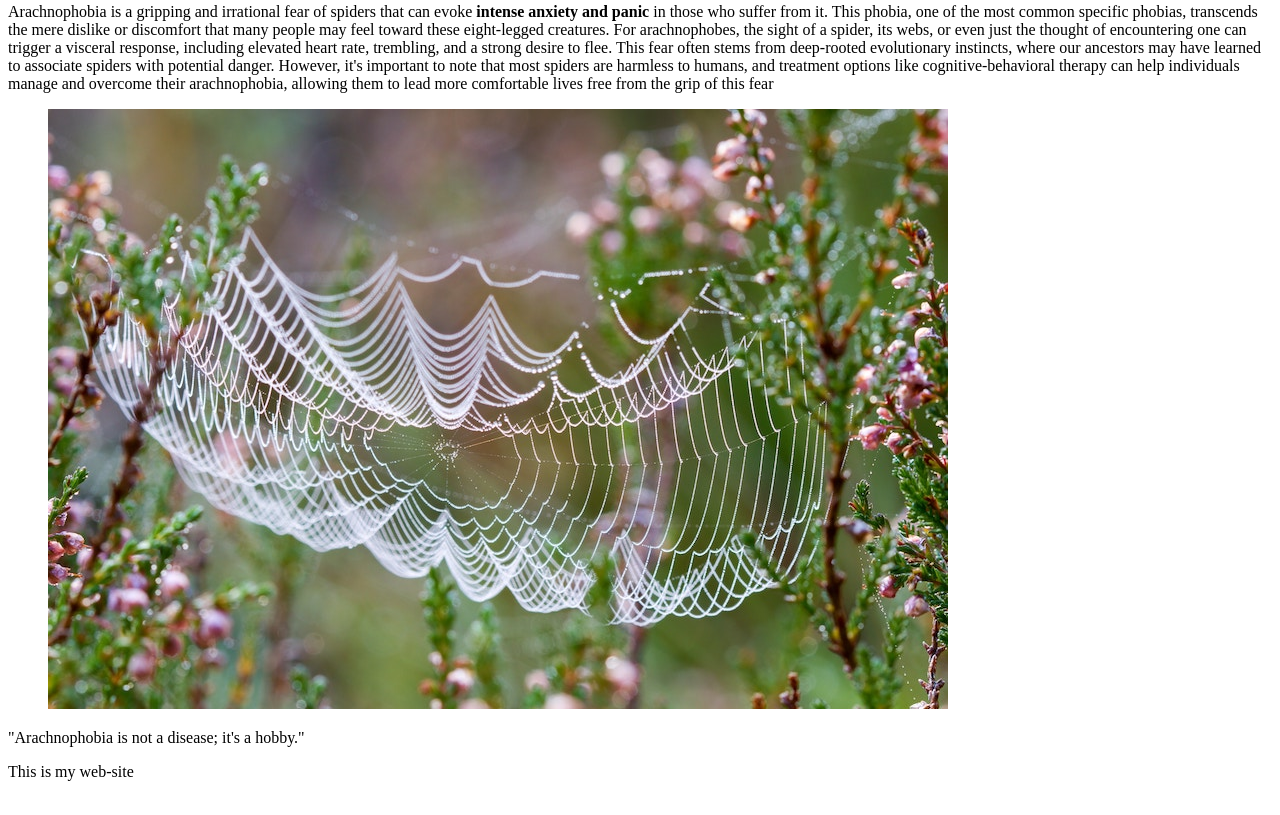
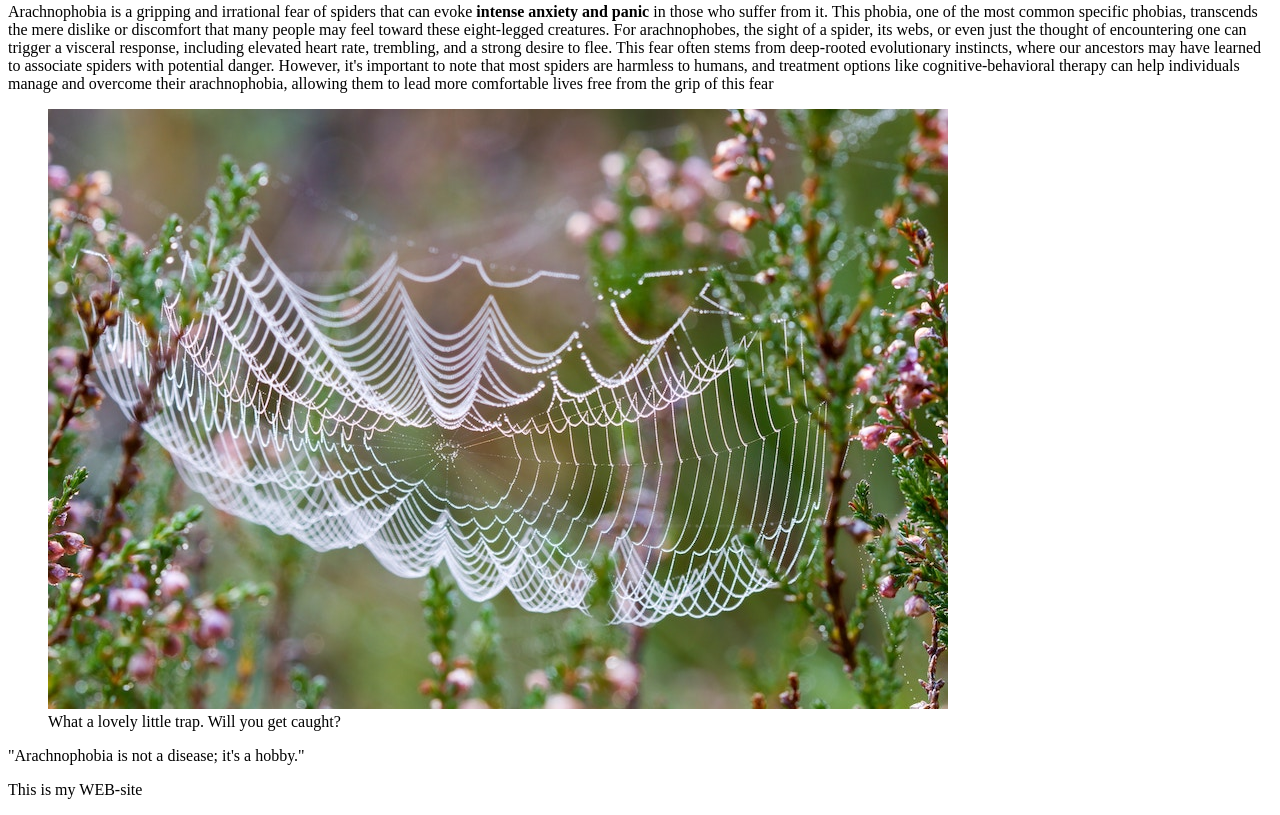
Before and after one commit to IS-120/semantic-html-and-links-kandinma, a website: page index.html in a window 1280 px wide. Shown: the part 433-1248 px from the top of the page. Before the commit the page ends 1222 px from the top, so only its background shows below. Drawn offline with Linux system fonts and the light colour scheme.

Commit message:
Fixed footer, added caption to image

```diff
--- a/index.html
+++ b/index.html
@@ -36,13 +36,14 @@
         <p>  Arachnophobia is a gripping and irrational fear of spiders that can evoke <strong> intense anxiety and panic </strong> in those who suffer from it. This phobia, one of the most common specific phobias, transcends the mere dislike or discomfort that many people may feel toward these eight-legged creatures. For arachnophobes, the sight of a spider, its webs, or even just the thought of encountering one can trigger a visceral response, including elevated heart rate, trembling, and a strong desire to flee. This fear often stems from deep-rooted evolutionary instincts, where our ancestors may have learned to associate spiders with potential danger. However, it's important to note that most spiders are harmless to humans, and treatment options like cognitive-behavioral therapy can help individuals manage and overcome their arachnophobia, allowing them to lead more comfortable lives free from the grip of this fear</p>
     <figure>
         <img src="images/spiderweb.jpg" alt="A spiderweb in a flower field covered in morning dew." width="900" height="600">
+        <figcaption> What a lovely little trap. Will you get caught? </figcaption>
     </figure>
     </article>
 </main>
 <aside>
     <p>"Arachnophobia is not a disease; it's a hobby."</p>
 </aside>
-<footer> This is my web-site </footer>
+<footer> <p> This is my WEB-site</p> </footer>
 </body>
 
 </html>
```
